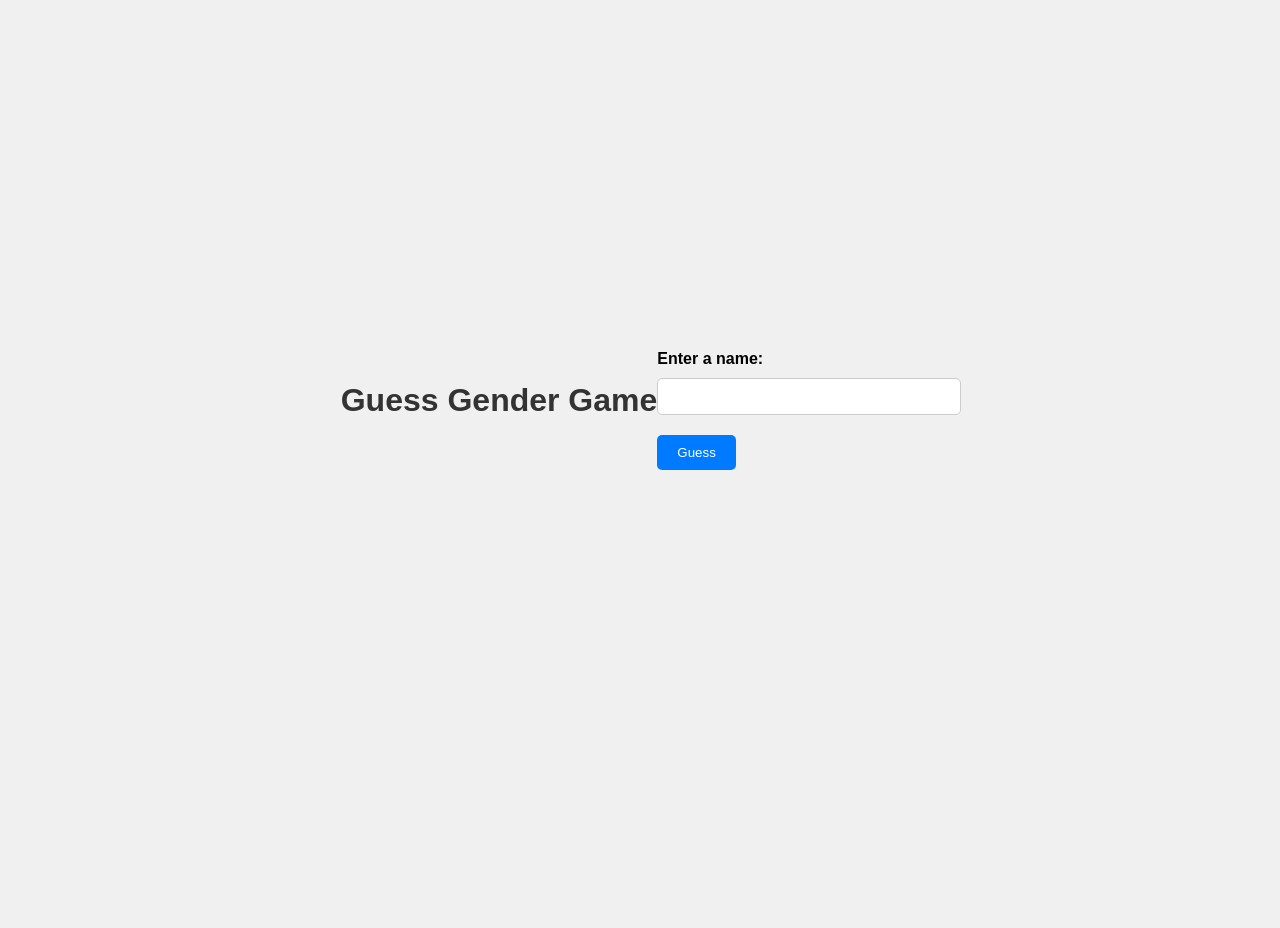
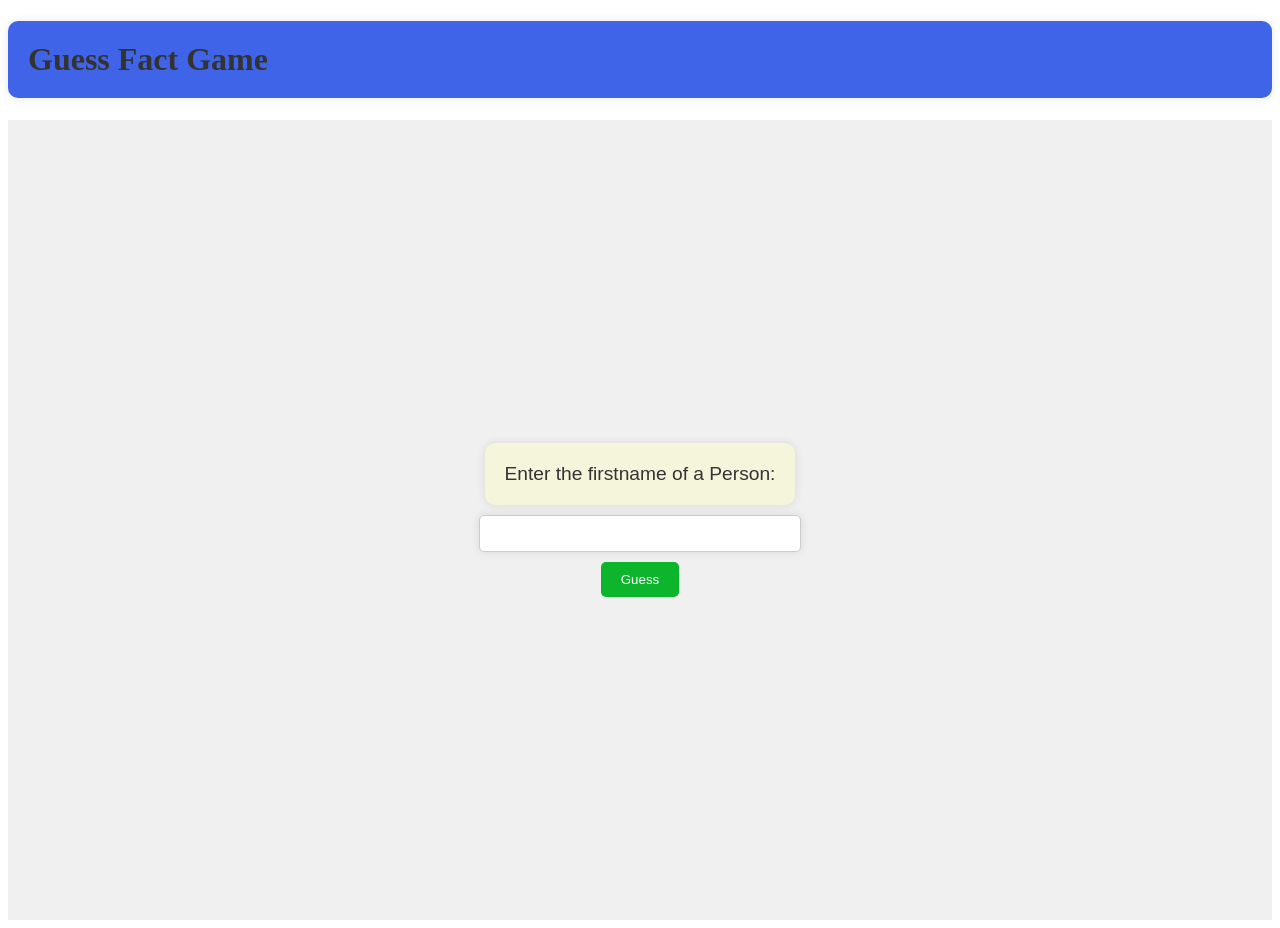
Before and after one commit to Nebula0999/guess_game, a Django app: template game/templates/game/index.html in a window 1280 px wide. Before the commit the page ends 470 px from the top, so only its background shows below. Run offline with Django 5.2, Linux system fonts and the light colour scheme; the template is opened without the code that fills it, so the values that code supplies are empty.

Commit message:
mcreated requirements.txt

```diff
--- a/game/templates/game/index.html
+++ b/game/templates/game/index.html
@@ -4,73 +4,94 @@
 <head>
     <meta charset="UTF-8">
     <meta name="viewport" content="width=device-width, initial-scale=1.0">
-    <title class="head">Guess Gender Game</title>
+    <title class="head">Guess Fact Game</title>
     <style>
-        body {
+        form {
             display: flex;
+            flex-direction: column;
+            align-items: center;
             justify-content: center;
-            align-items: center;
             height: 100vh;
             margin: 0;
             font-family: Arial, sans-serif;
             background-color: #f0f0f0;
         }
-        .container {
-            text-align: center;
-            background: white;
+        h1 {
+            color: #333;
+            background: rgb(64, 100, 232);
             padding: 20px;
+            margin-left: auto;
+            margin-right: auto;
+            justify-content: center;
             border-radius: 10px;
             box-shadow: 0 0 10px rgba(0, 0, 0, 0.1);
         }
-        h1 {
-            color: #333;
-        }
-        form {
-            margin-top: 20px;
-        }
+
         label {
-            display: block;
-            margin-bottom: 10px;
-            font-weight: bold;
-        }
-        input[type="text"] {
-            padding: 10px;
-            width: 100%;
-            max-width: 300px;
-            margin-bottom: 20px;
-            border: 1px solid #ccc;
-            border-radius: 5px;
+            font-size: 1.2rem;
         }
         button {
             padding: 10px 20px;
-            background-color: #007BFF;
+            background-color: #0db52c;
             color: white;
             border: none;
             border-radius: 5px;
             cursor: pointer;
         }
         button:hover {
-            background-color: #0056b3;
+            background-color: #0a8f1c;
         }
-
-        result {
-            margin-top: 20px;
+        input {
+            padding: 10px;
+            border-radius: 5px;
+            border: 1px solid #ccc;
+            width: 100%;
+            box-shadow: 0 0 10px rgba(0, 0, 0, 0.1);
+            max-width: 300px;
+        }
+        #label {
+            margin-bottom: 10px;
+            background-color: beige;
+            color: #333;
+            font-size: 1.2rem;
             padding: 20px;
+            border-radius: 10px;
+            box-shadow: 0 0 10px rgba(0, 0, 0, 0.1);
+        }
+        #name {
+            margin-bottom: 10px;
+            padding: 10px;
             border-radius: 5px;
-            justify-content: center;
-            background-color: #f8d7da;
-            color: #721c24;
-            border: 1px solid #f5c6cb;
+            border: 1px solid #ccc;
+            width: 100%;
+            max-width: 300px;
+        }
+        button {
+            padding: 10px 20px;
+            background-color: #0db52c;
+            color: white;
+            border: none;
+            border-radius: 5px;
+            cursor: pointer;
+        }
+        button:hover {
+            background-color: #0a8f1c;
+        }
+        #container {
+            margin-top: auto;
+            margin-bottom: auto;
         }
     </style>
 </head>
 <body>
-    <h1>Guess Gender Game</h1>
-    <form method="POST">
-        {% csrf_token %}
-        <label for="name">Enter a name:</label>
-        <input type="text" id="name" name="name" required>
-        <button type="submit">Guess</button>
-    </form>
+    <h1>Guess Fact Game</h1>
+    <div id="container">
+        <form id="form" method="POST">
+            {% csrf_token %}
+            <label id="label" for="name">Enter the firstname of a Person:</label>
+            <input type="text" id="name" name="name" required>
+            <button type="submit">Guess</button>
+        </form>
+    </div>
 </body>
 </html>
```
Also changed, not shown: requirements.txt (added, +9 -0 lines).
